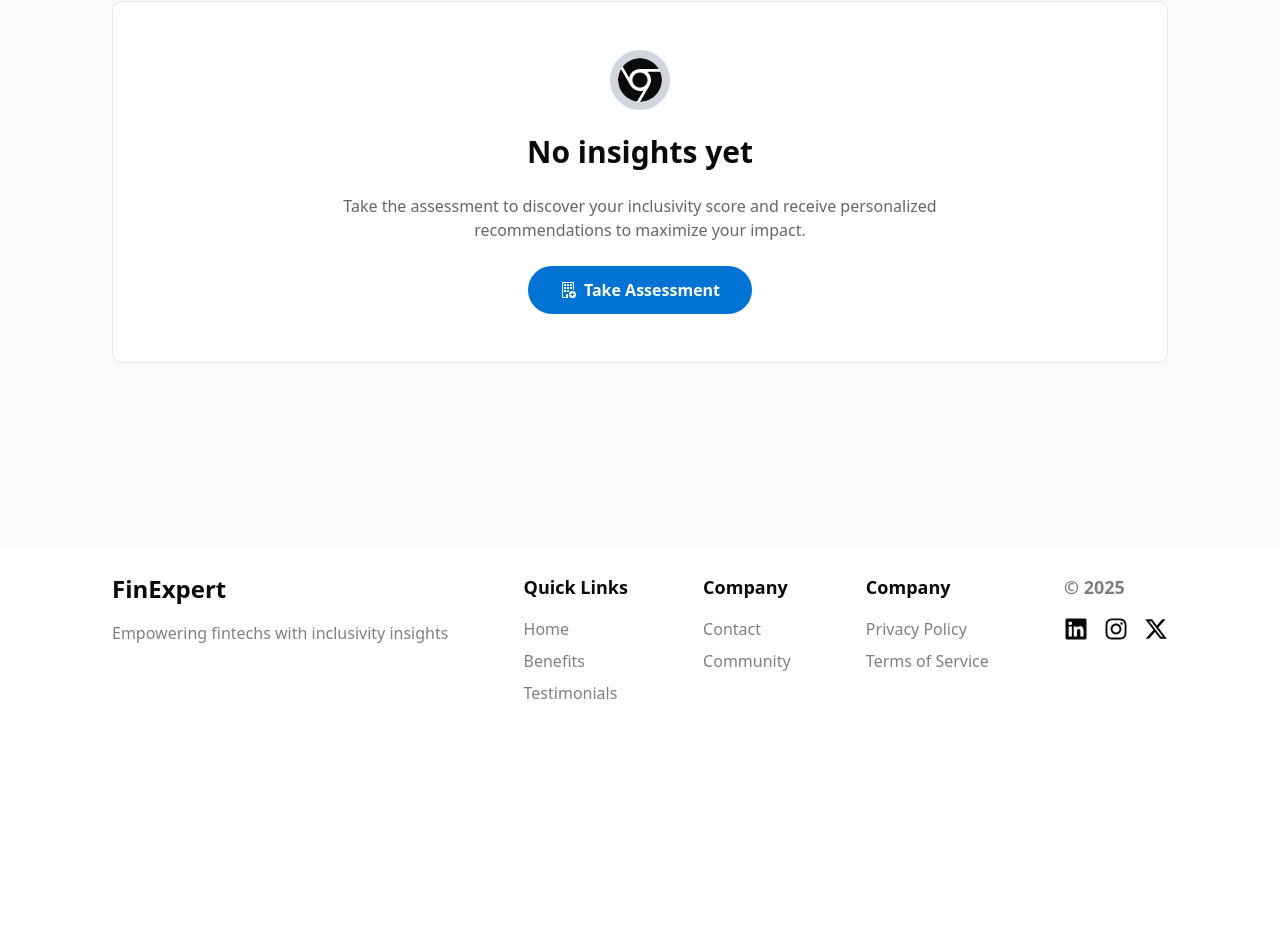
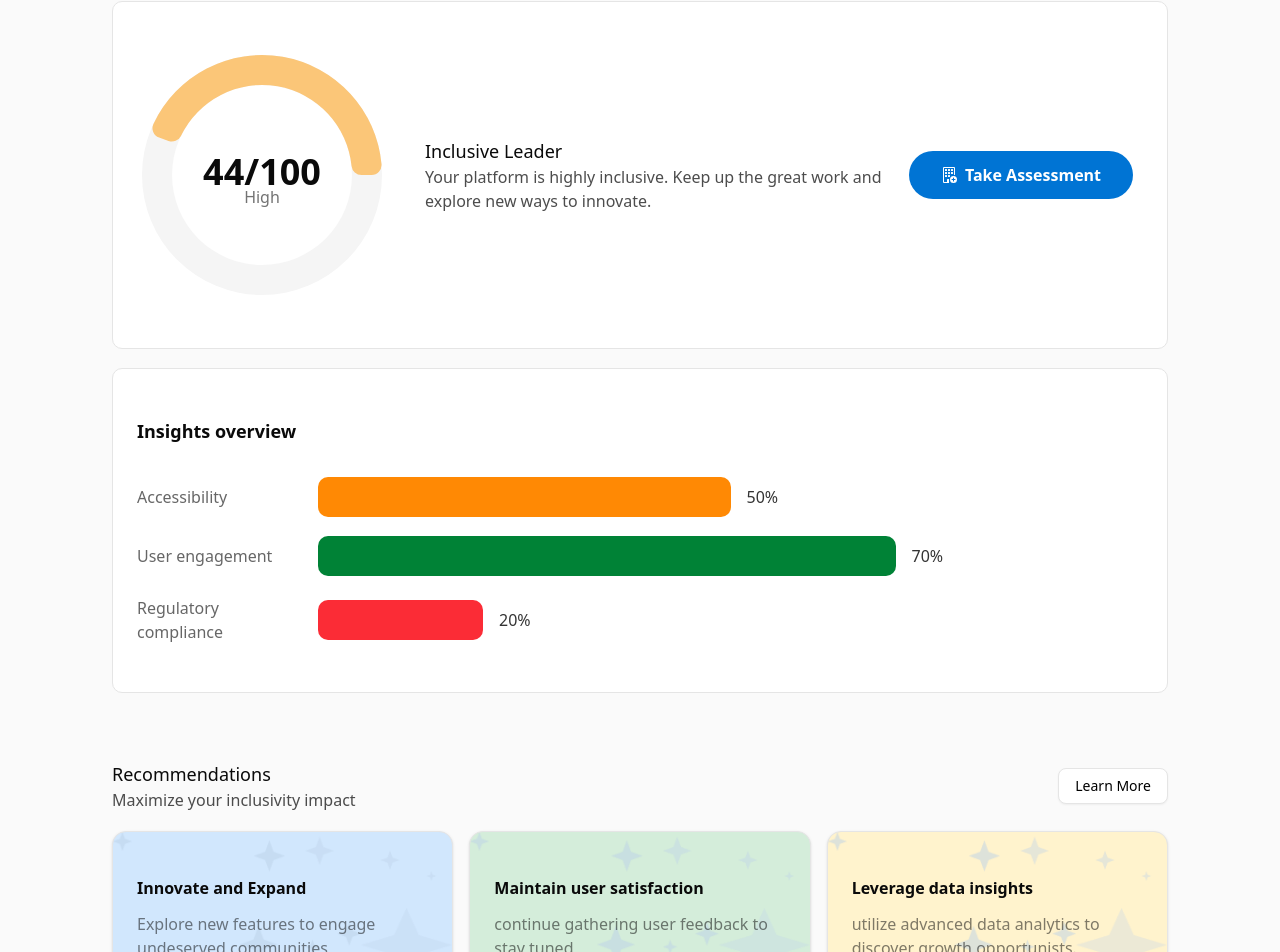
Before and after one commit to Ssaava/fin-expert, a React (Vite) app: page /survey-insights in a window 1280 px wide. Shown: the part 251-1203 px from the top of the page. Before the commit the page ends 980 px from the top, so only its background shows below. Built offline with nearby package versions, Linux system fonts and the light colour scheme.

Commit message:
added survey insights page metrics

```diff
--- a/src/components/home/HeroSection.tsx
+++ b/src/components/home/HeroSection.tsx
@@ -32,8 +32,18 @@ const HeroSection = () => {
           </div>
           <div className="xl:relative flex justify-center flex-col">
             <div className="flex flex-col gap-4 xl:absolute xl:top-[-3rem] xl:left-1/2 xl:-translate-x-1/2 xl:rotate-10 w-fit mx-auto">
-              <Recommendation />
-              <Recommendation />
+              <Recommendation
+                className="xl:w-[350px]"
+                title="Recommendation"
+                value="Improve user satisfaction: Act on feedback to boost your fintech
+          business in Kampala."
+              />
+              <Recommendation
+                className="xl:w-[350px]"
+                title="Recommendation"
+                value="Improve user satisfaction: Act on feedback to boost your fintech
+          business in Kampala."
+              />
             </div>
           </div>
         </div>
--- a/src/components/home/Recommendation.tsx
+++ b/src/components/home/Recommendation.tsx
@@ -1,17 +1,23 @@
 import { Card, CardContent, CardHeader, CardTitle } from "@/components/ui/card";
-
-export function Recommendation() {
+type Props = {
+  title: string;
+  value: string;
+  className?: string;
+};
+export function Recommendation({ title, value, className }: Props) {
   return (
-    <Card className="xl:w-[350px] w-full">
-      <CardHeader>
-        <CardTitle>Recommendation</CardTitle>
-      </CardHeader>
-      <CardContent>
-        <p className="text-black/50">
-          Improve user satisfaction: Act on feedback to boost your fintech
-          business in Kampala.
-        </p>
-      </CardContent>
+    <Card className={`${className} w-full relative overflow-hidden`}>
+      <div className="absolute top-0 left-0 w-full h-full rounded-lg">
+        <img src="/stars.png" className="" />
+      </div>
+      <div className="z-10 flex flex-col gap-4">
+        <CardHeader>
+          <CardTitle>{title}</CardTitle>
+        </CardHeader>
+        <CardContent>
+          <p className="text-black/50">{value}</p>
+        </CardContent>
+      </div>
     </Card>
   );
 }
--- /dev/null
+++ b/src/components/survey-insights/AssessmentScore.tsx
@@ -0,0 +1,85 @@
+"use client";
+
+import {
+  Label,
+  PolarGrid,
+  PolarRadiusAxis,
+  RadialBar,
+  RadialBarChart,
+} from "recharts";
+
+import { Card, CardContent } from "@/components/ui/card";
+import { ChartConfig, ChartContainer } from "@/components/ui/chart";
+const chartData = [{ score: "scoreType", count: 160, fill: "#FFA72699" }];
+
+const chartConfig = {
+  count: {
+    label: "Count",
+  },
+  scoreType: {
+    label: "scoreType",
+    color: "hsl(var(--chart-2))",
+  },
+} satisfies ChartConfig;
+
+export function AssessmentScore() {
+  return (
+    <Card className="flex flex-col max-w-[17rem] h-full xl:h-auto w-full shadow-none border-0 p-0">
+      <CardContent className="p-0">
+        <ChartContainer
+          config={chartConfig}
+          className=" aspect-square max-h-[250px] "
+        >
+          <RadialBarChart
+            data={chartData}
+            startAngle={0}
+            endAngle={160}
+            innerRadius={105}
+            outerRadius={180}
+          >
+            <PolarGrid
+              gridType="circle"
+              radialLines={false}
+              stroke="none"
+              className="first:fill-muted last:fill-background"
+              polarRadius={[120, 90]}
+            />
+            <RadialBar dataKey="count" background cornerRadius={10} />
+            <PolarRadiusAxis tick={false} tickLine={false} axisLine={false}>
+              <Label
+                content={({ viewBox }) => {
+                  if (viewBox && "cx" in viewBox && "cy" in viewBox) {
+                    return (
+                      <text
+                        x={viewBox.cx}
+                        y={viewBox.cy}
+                        textAnchor="middle"
+                        dominantBaseline="middle"
+                      >
+                        <tspan
+                          x={viewBox.cx}
+                          y={viewBox.cy}
+                          className="fill-foreground font-bold text-4xl"
+                        >
+                          {Math.round((chartData[0].count * 100) / 360) +
+                            "/100"}
+                        </tspan>
+                        <tspan
+                          x={viewBox.cx}
+                          y={(viewBox.cy || 0) + 24}
+                          className="fill-muted-foreground text-base"
+                        >
+                          High
+                        </tspan>
+                      </text>
+                    );
+                  }
+                }}
+              />
+            </PolarRadiusAxis>
+          </RadialBarChart>
+        </ChartContainer>
+      </CardContent>
+    </Card>
+  );
+}
--- /dev/null
+++ b/src/components/survey-insights/OverviewProgress.tsx
@@ -0,0 +1,28 @@
+type Props = {
+  background?: string;
+  width?: string;
+  title: string;
+};
+
+const OverviewProgress = ({
+  background = "bg-orange-400 ",
+  width = "50",
+  title,
+}: Props) => {
+  return (
+    <>
+      <div className="md:flex max-md:flex-col gap-4 items-center">
+        <p className="text-black/60 w-[10.313rem]">{title}</p>
+        <div className="flex-1 flex gap-4 items-center max-md:mt-2">
+          <div
+            className={`h-5 sm:h-10 ${background} rounded-lg`}
+            style={{ width: `${width}%` }}
+          ></div>
+          <p className="text-black/80 font-medium">{width}%</p>
+        </div>
+      </div>
+    </>
+  );
+};
+
+export default OverviewProgress;
--- a/src/pages/insights.tsx
+++ b/src/pages/insights.tsx
@@ -1,8 +1,18 @@
+import { Recommendation } from "@/components/home/Recommendation";
+import { AssessmentScore } from "@/components/survey-insights/AssessmentScore";
+import OverviewProgress from "@/components/survey-insights/OverviewProgress";
+import { Button } from "@/components/ui/button";
+import { useEffect, useState } from "react";
 import { BsBuildingAdd } from "react-icons/bs";
 import { FaChrome } from "react-icons/fa6";
 import { Link } from "react-router";
 
 const Insights = () => {
+  const [isAssessmentTaken, setIsAssessmentTaken] = useState(false);
+  useEffect(() => {
+    setIsAssessmentTaken(true);
+  }, []);
+
   return (
     <>
       <div className="flex flex-col gap-2 mb-10">
@@ -12,13 +22,90 @@ const Insights = () => {
         </p>
       </div>
       {/* logic to display the insights from fetched data here */}
+      {isAssessmentTaken ? (
+        <>
+          <section className="vertical-spacing">
+            <div className="border bg-white rounded-lg p-6 py-12 w-full">
+              <div className="flex max-lg:flex-col lg:items-center justify-between gap-4 lg:justify-between">
+                <div className="sm:flex md:items-center gap-4">
+                  <AssessmentScore />
+                  <div className="sm:flex-1 w-full  flex items-center flex-wrap gap-4">
+                    <div className="max-sm:mt-4">
+                      <h3 className="text-lg font-medium">Inclusive Leader</h3>
+                      <p className="text-black/70 max-w-[30rem]">
+                        Your platform is highly inclusive. Keep up the great
+                        work and explore new ways to innovate.
+                      </p>
+                    </div>
+                  </div>
+                </div>
+                <Link
+                  to={"/survey"}
+                  className="w-fit mx-auto bg-primary-500 py-3 font-bold px-8 flex items-center gap-2 text-white group rounded-full hover:bg-black duration-200"
+                >
+                  <BsBuildingAdd /> Take Assessment
+                </Link>
+              </div>
+            </div>
+            <div className="border bg-white rounded-lg p-6 py-12 w-full">
+              <h3 className="font-bold text-lg">Insights overview</h3>
+              <div className="mt-8 vertical-spacing">
+                <OverviewProgress title="Accessibility" />
+                <OverviewProgress
+                  title="User engagement"
+                  width="70"
+                  background="bg-green-700"
+                />
+                <OverviewProgress
+                  title="Regulatory compliance"
+                  width="20"
+                  background="bg-red-500"
+                />
+              </div>
+            </div>
+            <div className="py-12 vertical-spacing w-full">
+              <div className="flex items-center justify-between gap-4 ">
+                <div>
+                  <h3 className="font-medium text-lg">Recommendations</h3>
+                  <p className="text-black/70">
+                    Maximize your inclusivity impact
+                  </p>
+                </div>
+                <Button className="border bg-white text-black hover:text-white  hover:border-none">
+                  Learn More
+                </Button>
+              </div>
+              <div className="grid lg:grid-cols-3 sm:grid-cols-2 gap-4">
+                <Recommendation
+                  title="Innovate and Expand"
+                  className="lg:py-12 bg-[#D1E7FD]"
+                  value="Explore new features to engage undeserved communities"
+                />
+                <Recommendation
+                  title="Maintain user satisfaction"
+                  className="lg:py-12 bg-[#D4EDDA]"
+                  value="continue gathering user feedback to stay tuned"
+                />
+                <Recommendation
+                  title="Leverage data insights"
+                  className="lg:py-12 bg-[#FFF3CD]"
+                  value="utilize advanced data analytics to discover growth opportunists."
+                />
+              </div>
+            </div>
+          </section>
+        </>
+      ) : (
+        <>
           <section className="border bg-white rounded-lg p-6 py-12 flex items-center justify-center w-full">
             <div className="flex flex-col gap-6 max-w-[40rem] mx-auto">
               <FaChrome className="text-6xl border-8 border-gray-300 rounded-full mx-auto" />
-          <h3 className="text-3xl text-center font-bold">No insights yet</h3>
+              <h3 className="text-3xl text-center font-bold">
+                No insights yet
+              </h3>
               <p className="text-center text-black/60 font-medium">
-            Take the assessment to discover your inclusivity score and receive
-            personalized recommendations to maximize your impact.
+                Take the assessment to discover your inclusivity score and
+                receive personalized recommendations to maximize your impact.
               </p>
               <Link
                 to={"/survey"}
@@ -29,6 +116,8 @@ const Insights = () => {
             </div>
           </section>
         </>
+      )}
+    </>
   );
 };
 
```
Also changed, not shown: public/stars.png (added). Lines whose indentation alone changed are shown as unchanged.
